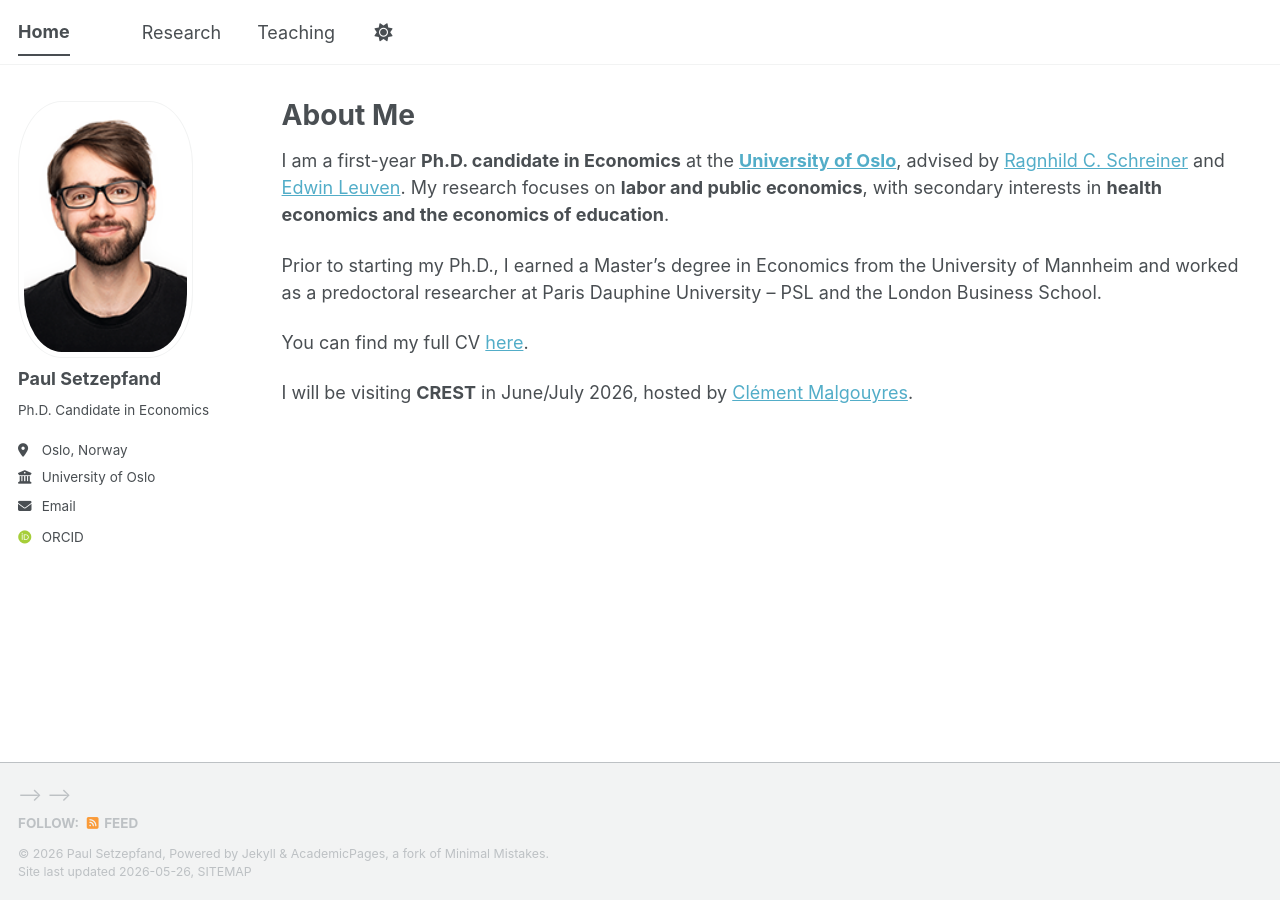
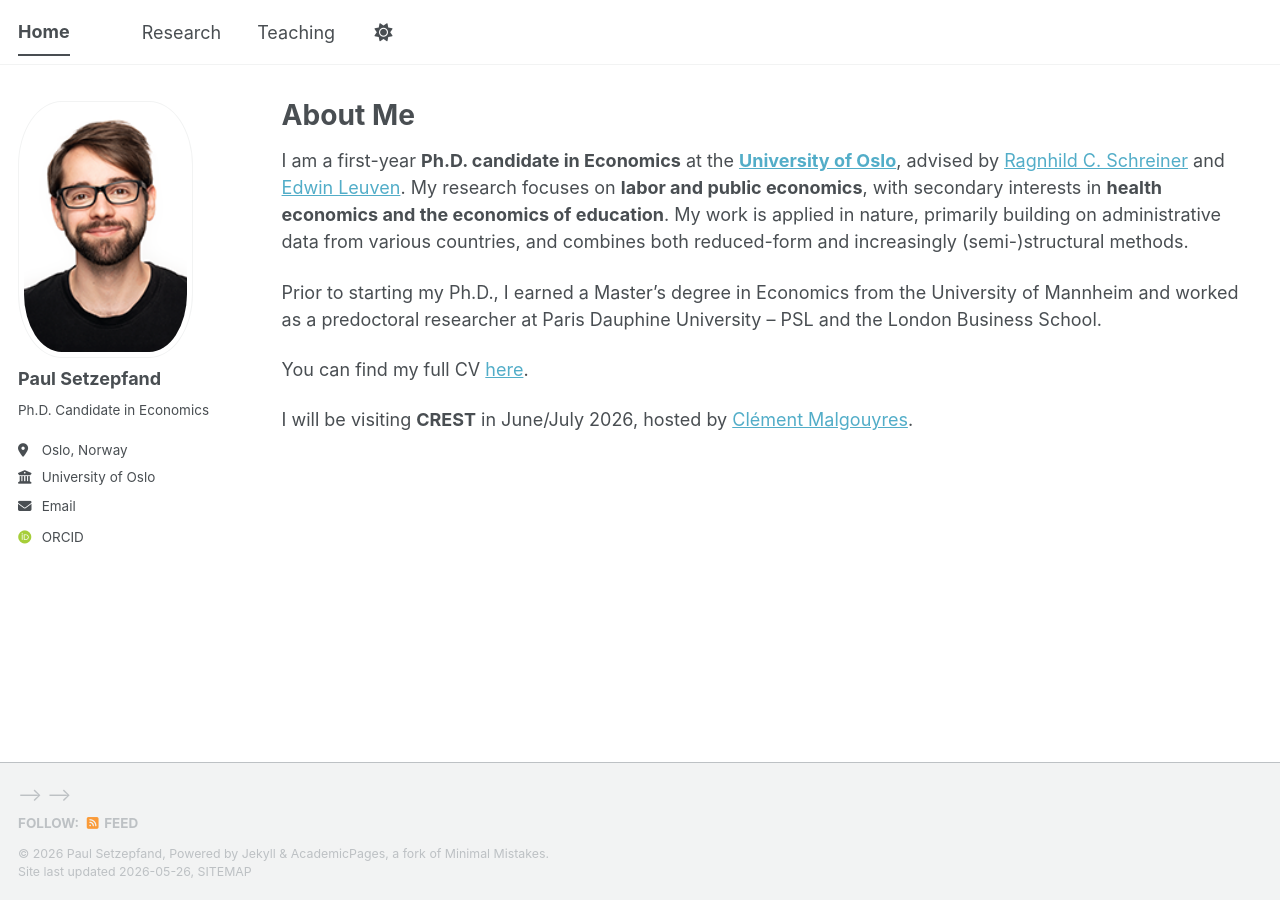
Before and after one commit to paulsetzepfand/paulsetzepfand.github.io, a Jekyll site: the page built from _pages/about.md, in a window 1280 px wide. Built offline with Jekyll 4.4.1, drawn with Linux system fonts in a browser that asks for light colours; some web fonts are replaced; a script bundle is joined from its source files by our own code; library files that are not in the unit come from our copies.

Commit message:
Update about.md

```diff
--- a/_pages/about.md
+++ b/_pages/about.md
@@ -5,7 +5,7 @@ author_profile: true
 layout: archive
 ---
 
-I am a first-year **Ph.D. candidate in Economics** at the [**University of Oslo**](https://www.sv.uio.no/econ/english/), advised by [Ragnhild C. Schreiner](https://sites.google.com/site/ragnhildschreiner/) and [Edwin Leuven](https://leuven.economists.nl/). My research focuses on **labor and public economics**, with secondary interests in **health economics and the economics of education**.
+I am a first-year **Ph.D. candidate in Economics** at the [**University of Oslo**](https://www.sv.uio.no/econ/english/), advised by [Ragnhild C. Schreiner](https://sites.google.com/site/ragnhildschreiner/) and [Edwin Leuven](https://leuven.economists.nl/). My research focuses on **labor and public economics**, with secondary interests in **health economics and the economics of education**. My work is applied in nature, primarily building on administrative data from various countries, and combines both reduced-form and increasingly (semi-)structural methods.
 
 Prior to starting my Ph.D., I earned a Master's degree in Economics from the University of Mannheim and worked as a predoctoral researcher at Paris Dauphine University – PSL and the London Business School.
 
```
